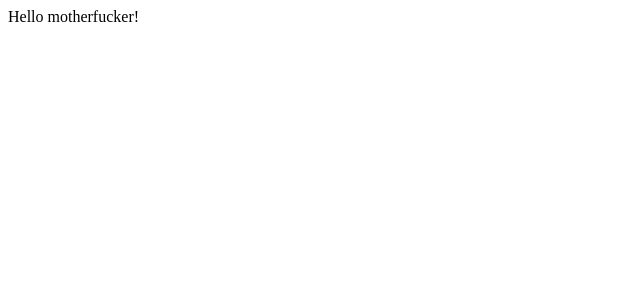
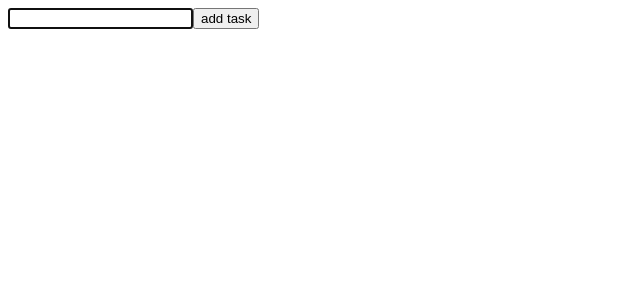
Before and after one commit to YourContender/ts-todolist, a React (Create React App) app: page / in a window 1280 px wide. Shown: the top 300 px of the page, without its empty margins (0-640 px from the left). Built offline with nearby package versions, Linux system fonts and the light colour scheme.

Commit message:
create functions for addding tasks and tasks list components and each individual task

```diff
--- a/src/components/App.tsx
+++ b/src/components/App.tsx
@@ -1,11 +1,47 @@
 import { FC, useState, useEffect, useRef } from "react";
+import { TodoTask } from "../types/data";
+import { ListTasks } from "./ListTasks";
 
 const App: FC = () => {
-    return (
+    const [value, setValue] = useState('');
+    const [listTasks, setListTasks] = useState<TodoTask[]>([]);
+
+    const inputRef = useRef<HTMLInputElement>(null);
+
+    const handleChange: React.ChangeEventHandler<HTMLInputElement> = (e) => {
+        setValue(e.target.value)
+    }
+
+    const addTodoInList = () => {
+        if (value) {
+            setListTasks([...listTasks, {
+                id: Date.now(),
+                title: value,
+                complete: false
+            }])
+
+            setValue('');
+        }
+    }
+
+    useEffect(() => {
+        if (inputRef.current) {
+            inputRef.current.focus()
+        }
+    }, [])
+
+	return <div>
         <div>
-            Hello motherfucker!
+            <input
+                type="enter your task"
+                value={value}
+                onChange={handleChange}
+                ref={inputRef}
+            />
+            <button onClick={addTodoInList}>add task</button>
         </div>
-    )
-}
+        <ListTasks items={listTasks}/>
+    </div>;
+};
 
 export default App;
--- /dev/null
+++ b/src/components/ListTasks.tsx
@@ -0,0 +1,21 @@
+import { FC } from "react";
+import { TodoTask } from "../types/data";
+import { TodoItem } from "./TodoItem";
+
+interface ItemTodoProps {
+    items: TodoTask[];
+}
+
+const ListTasks: FC<ItemTodoProps> = (props) => {
+    return (
+        <div>
+            {
+                props.items.map(elem => {
+                    return <TodoItem key={elem.id} {...elem} />
+                })
+            }
+        </div>
+    )
+}
+
+export { ListTasks };
--- /dev/null
+++ b/src/components/TodoItem.tsx
@@ -0,0 +1,17 @@
+import { FC } from "react";
+import { TodoTask } from "../types/data"
+
+interface TodoItemProps extends TodoTask{}
+
+const TodoItem: FC<TodoItemProps> = (props) => {
+    const {complete, id, title} = props;
+    return (
+        <div>
+            <input type="checkbox" checked={complete} />
+            {title}
+            <button>&times;</button>
+        </div>
+    )
+}
+
+export { TodoItem };
```
